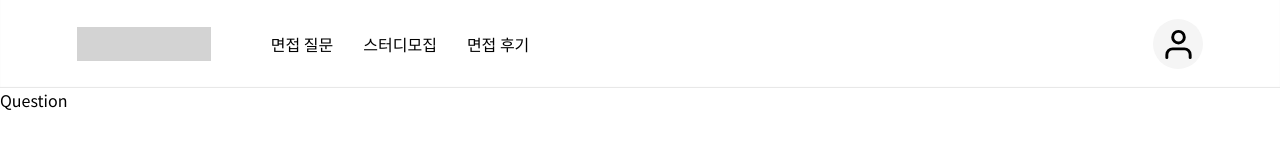
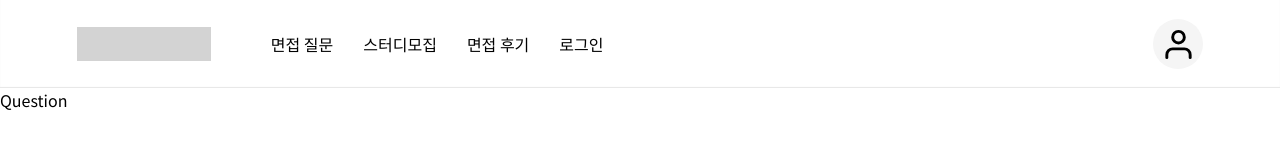
Before and after one commit to codestates-seb/seb39_main_010, a React (Create React App) app in the folder client/: page /interview/question in a window 1280 px wide. Shown: the top 160 px of the page. Built offline with nearby package versions, Linux system fonts and the light colour scheme.

Commit message:
Feat: 임시 로그인 버튼 추가

```diff
--- a/client/src/components/common/Header/Header.tsx
+++ b/client/src/components/common/Header/Header.tsx
@@ -3,9 +3,13 @@ import { useNavigate } from 'react-router-dom';
 import { HeaderContainer, LogoandNav, MypageImg } from './style';
 import { FiUser } from 'react-icons/fi';
 import { idText } from 'typescript';
+import { useRecoilState } from 'recoil';
+import { loginModalAtom } from 'recoil/atom';
+import LoginModal from '../LoginModal/LoginModal';
 
 const Header = () => {
 	const [tab, setTab] = useState('');
+	const [isLoginModal, setIsLoginMoal] = useRecoilState(loginModalAtom);
 
 	const navigate = useNavigate();
 	const getclick = (e: React.FormEvent) => {
@@ -14,6 +18,7 @@ const Header = () => {
 	};
 	return (
 		<HeaderContainer>
+			{isLoginModal && <LoginModal />}
 			<LogoandNav>
 				<div onClick={() => navigate('/')}></div>
 				<ul>
@@ -47,6 +52,7 @@ const Header = () => {
 					>
 						면접 후기
 					</li>
+					<li onClick={() => setIsLoginMoal(!isLoginModal)}>로그인</li>
 				</ul>
 			</LogoandNav>
 
```
